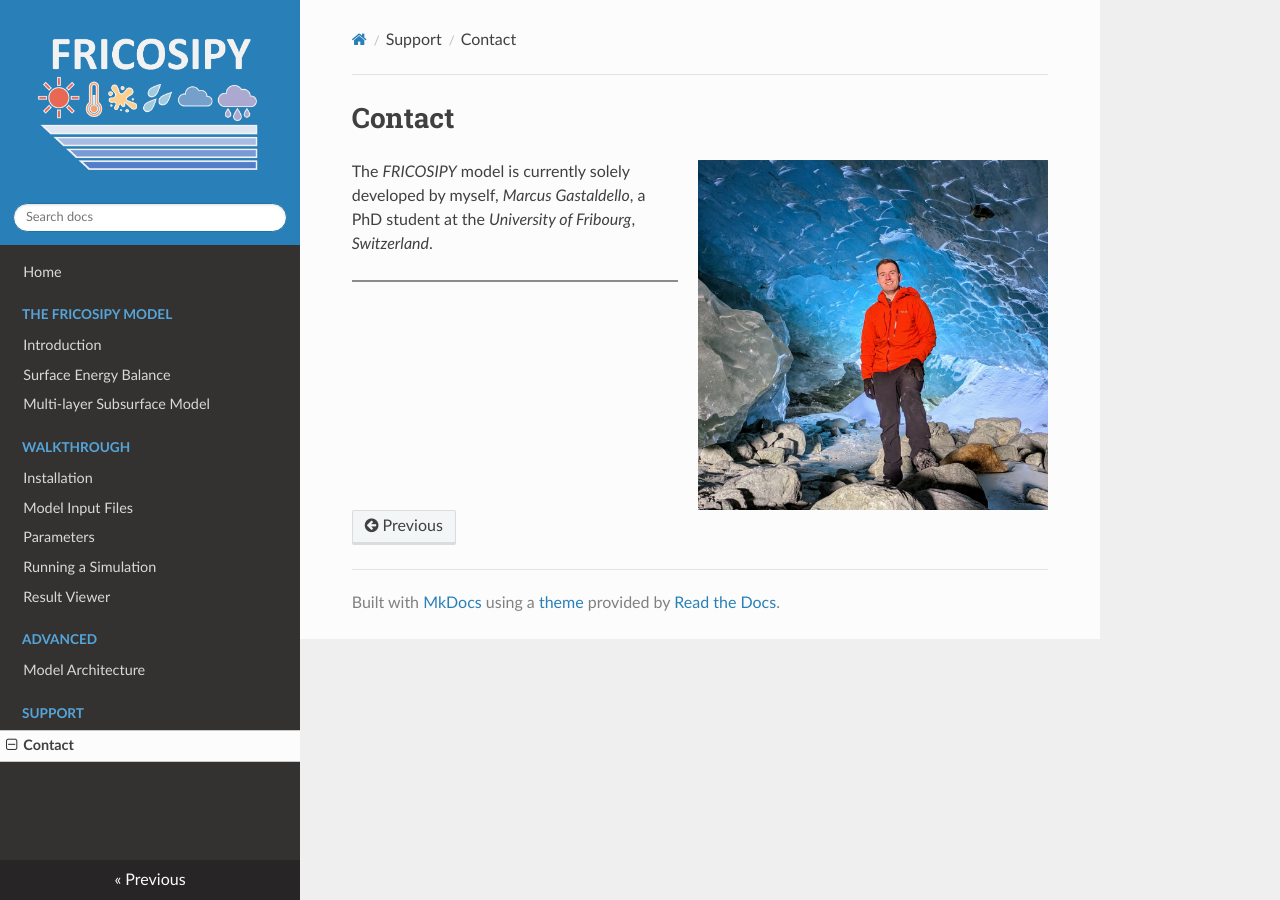
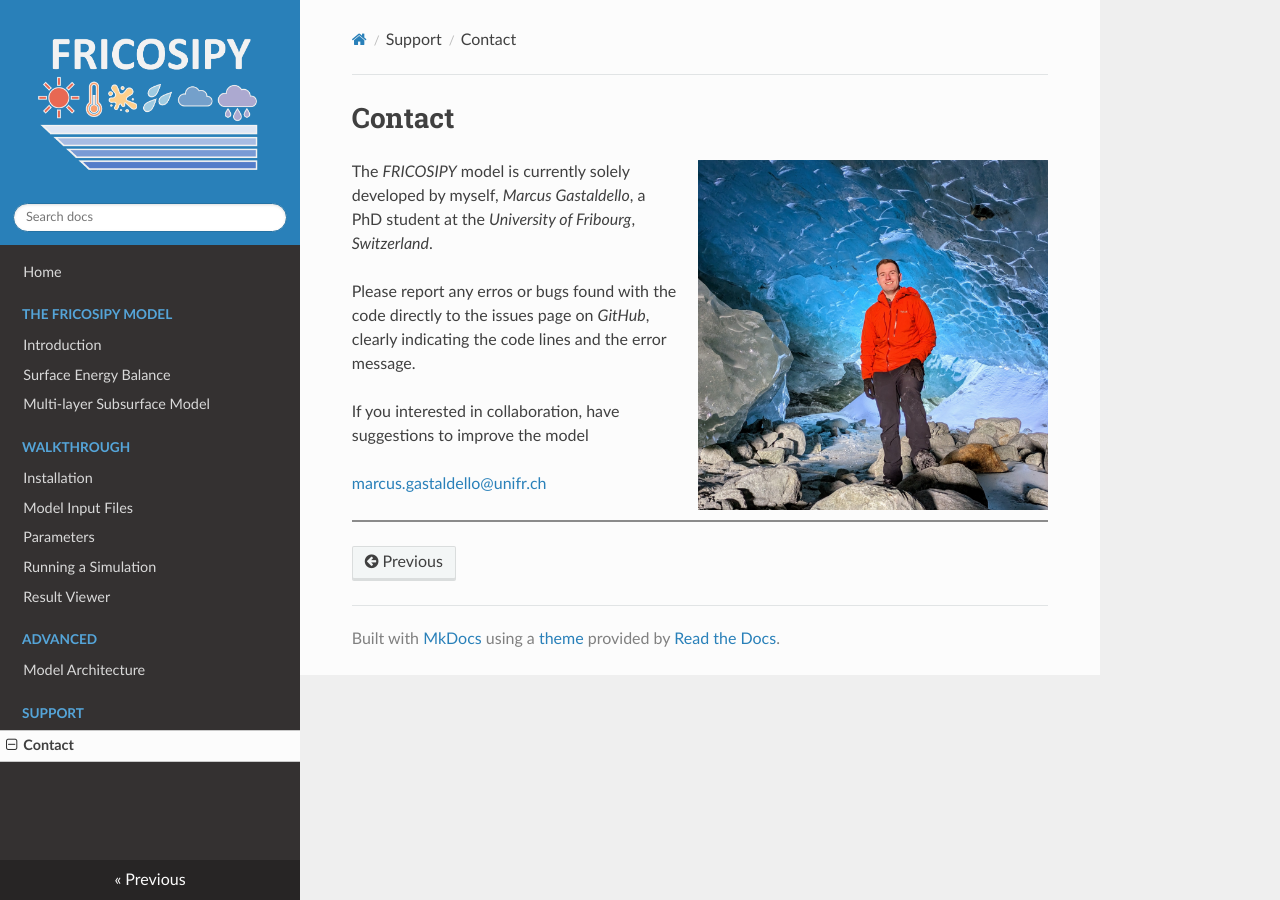
Before and after one commit to MarcusGastaldello/FRICOSIPY, an MkDocs documentation site: the page built from docs/contact.md, in a window 1280 px wide. Built offline with MkDocs 1.6.1, drawn with Linux system fonts in a browser that asks for light colours.

Commit message:
Update contact.md

```diff
--- a/docs/contact.md
+++ b/docs/contact.md
@@ -9,7 +9,11 @@ og_description: Information on contacting the model developers
 
 The *FRICOSIPY* model is currently solely developed by myself, *Marcus Gastaldello*, a PhD student at the *University of Fribourg*, *Switzerland*.
 
+Please report any erros or bugs found with the code directly to the issues page on *GitHub*, clearly indicating the code lines and the error message.
+
+If you interested in collaboration, have suggestions to improve the model
 
 
+[marcus.gastaldello@unifr.ch](mailto:marcus.gastaldello@unifr.ch)
 
 <hr style="height:2px; background-color:#8b8b8b; border:none;" />
```
